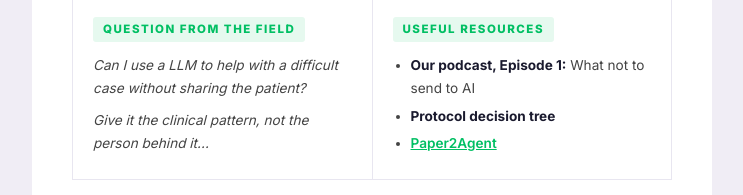
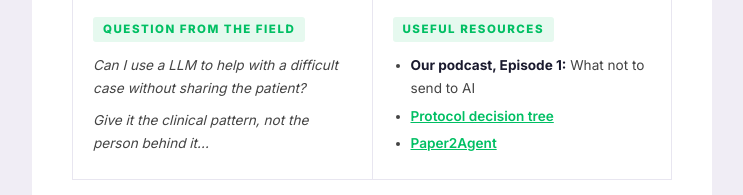
Before and after one commit to andrea212023/PARSE, a plain HTML site: page newsletter.html in a window 1280 px wide. Shown: the part 872-1067 px from the top of the page, without its empty margins (268-1011 px from the left). Drawn offline with Linux system fonts and the light colour scheme.

Commit message:
Update newsletter.html

```diff
--- a/newsletter.html
+++ b/newsletter.html
@@ -162,7 +162,7 @@
       <div class="bottom-col-title">Useful resources</div>
       <ul>
         <li><strong>Our podcast, Episode 1:</strong> What not to send to AI</li>
-        <li><strong>Protocol decision tree</strong></li>
+        <li><a href="protocol.html" target="_blank" style="color:#00BF63;font-weight:600">Protocol decision tree</a></li>
         <li><a href="https://github.com/jmiao24/Paper2Agent" target="_blank" style="color:#00BF63;font-weight:600">Paper2Agent</a></li>
       </ul>
     </div>
```
